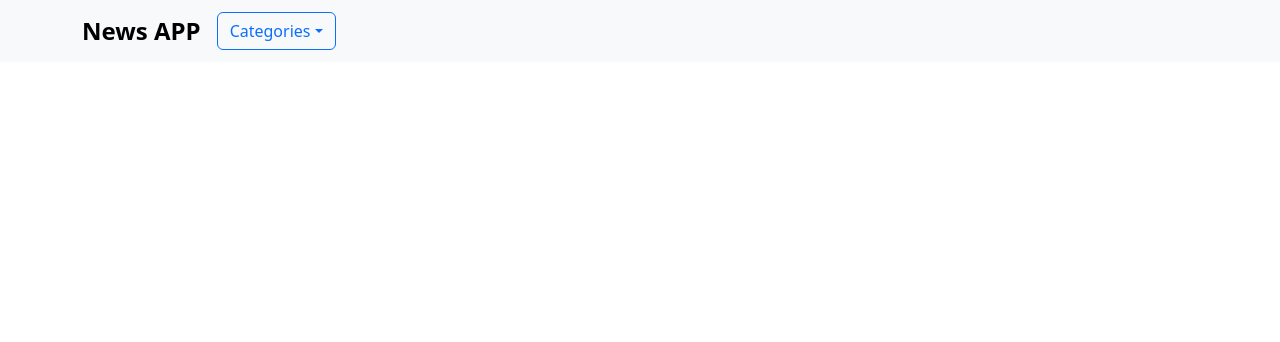
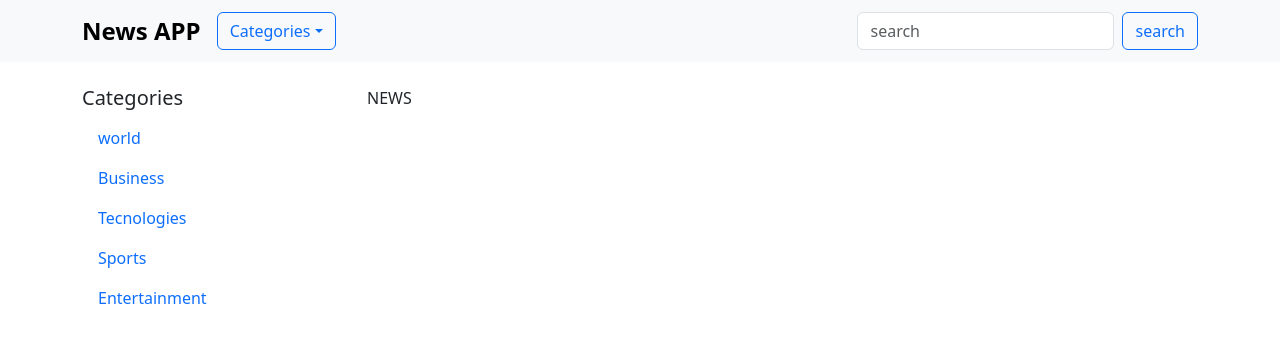
Before and after one commit to Chanuka999/NEWS_APP, a JavaScript app in the folder my-app/: page / in a window 1280 px wide. Shown: the top 342 px of the page. Built offline with nearby package versions, Linux system fonts and the light colour scheme; the HTML template or start-up script is replaced by a standard one.

Commit message:
apply new changes

```diff
--- a/my-app/src/App.js
+++ b/my-app/src/App.js
@@ -21,20 +21,48 @@ function App(){
                </Dropdown.Toggle>
                <Dropdown.Menu>
                 <Dropdown.Item>word</Dropdown.Item>
-                <Dropdown.Item>word</Dropdown.Item>
-                <Dropdown.Item>word</Dropdown.Item>
-                <Dropdown.Item>word</Dropdown.Item>
-                <Dropdown.Item>word</Dropdown.Item>
+                <Dropdown.Item>Business</Dropdown.Item>
+                <Dropdown.Item>Technology</Dropdown.Item>
+                <Dropdown.Item>Sports</Dropdown.Item>
+                <Dropdown.Item>Entertainment</Dropdown.Item>
 
                </Dropdown.Menu>
              </Dropdown>
         </Nav>
 
+          <Form className="d-flex">
+            <FormControl
+            type="text"
+             placeholder="search"
+              className="me-2"
+              name="search" />
 
+              <Button variant="outline-primary" type="submit">
+                search
+              </Button>
+          </Form>
 
       </Navbar.Collapse>
     </Container>
    </Navbar>
+   <Container>
+    <Row>
+      <Col xs={12} md={3}>
+          <h5>Categories</h5>
+          <Nav className="flex-column">
+            <Nav.Link>world</Nav.Link>
+            <Nav.Link>Business</Nav.Link>
+            <Nav.Link>Tecnologies</Nav.Link>
+            <Nav.Link>Sports</Nav.Link>
+            <Nav.Link>Entertainment</Nav.Link>
+            </Nav>
+      </Col>
+
+      <Col xs={12} md={9}>
+      NEWS
+      </Col>
+    </Row>
+   </Container>
    </>
   );
 }
```
